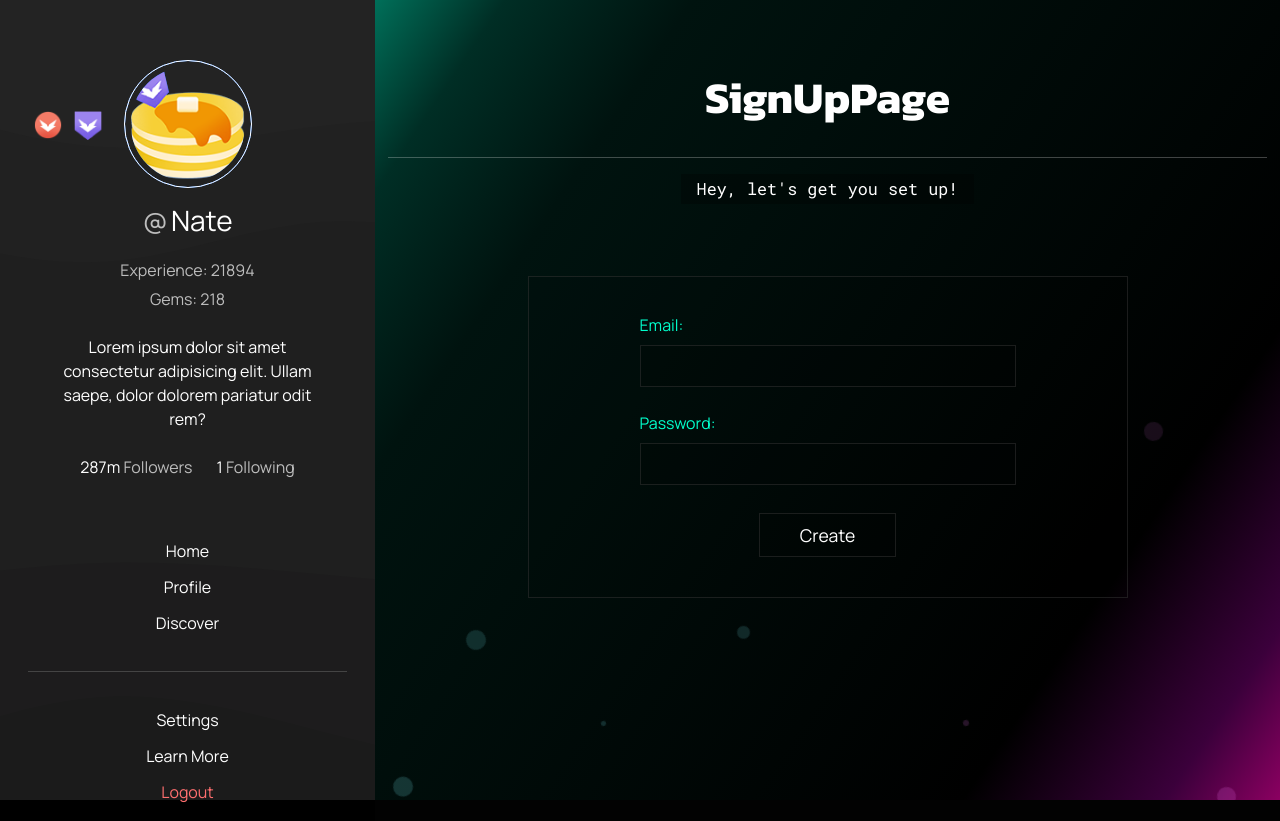
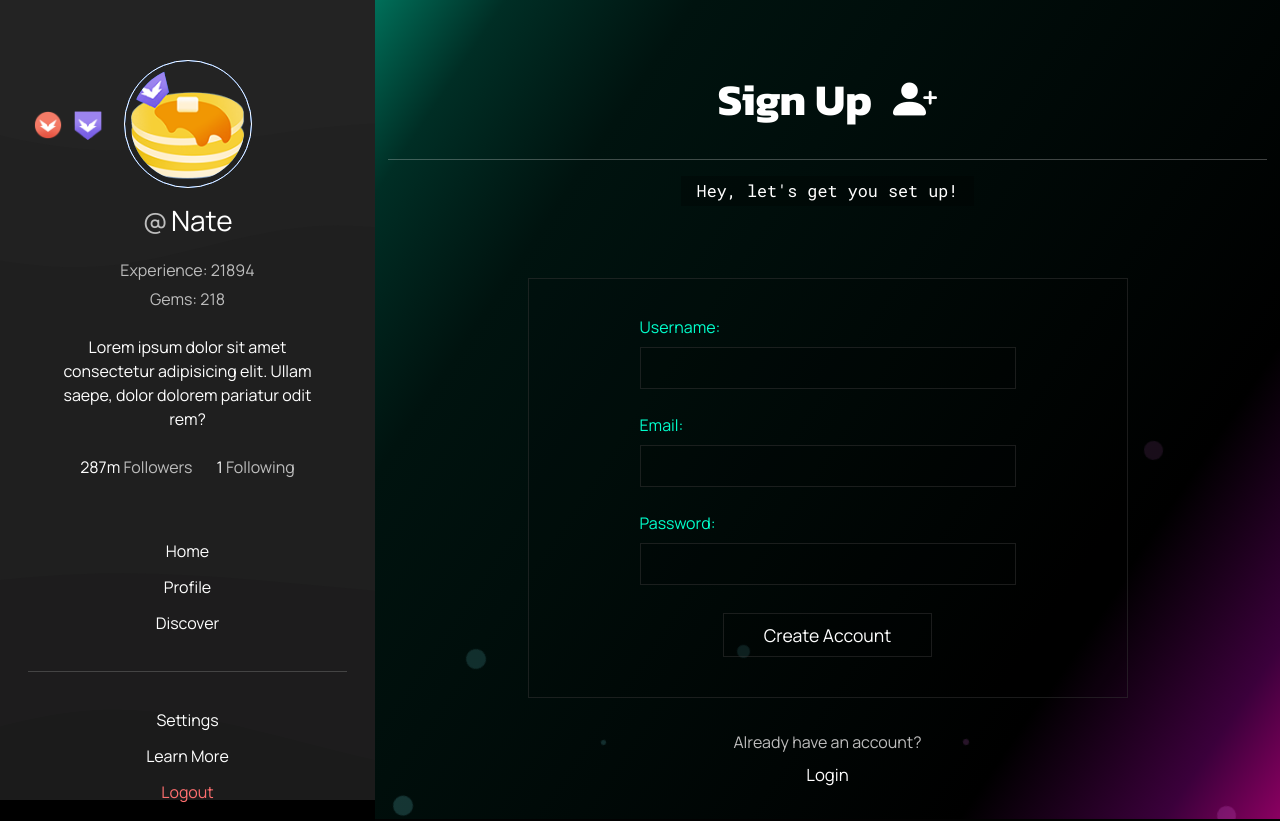
Before and after one commit to TDG-Org/Statue-Status, a React (Create React App) app in the folder client/: page /sign-up in a window 1280 px wide. Shown: the top 821 px of the page. Built offline with nearby package versions, Linux system fonts and the light colour scheme.

Commit message:
setting up re enter pass input field

```diff
--- a/client/src/pages/SignUp/SignUpPage.jsx
+++ b/client/src/pages/SignUp/SignUpPage.jsx
@@ -19,8 +19,19 @@ const SignUpPage = () => {
 
   const content = "Hey, let's get you set up!";
 
+  const [isPassEmpty, setIsPassEmpty] = useState(true);
+
   // Fading in Elements
   const elements = [
+     // Username
+    {
+      element:
+              <div className="signup-sect">
+                <p>Username:</p>
+                <input className="signup-input" type="text" />
+              </div>,
+      id: 1
+    },
      // Email
     {
       element:
@@ -28,28 +39,36 @@ const SignUpPage = () => {
                 <p>Email:</p>
                 <input className="signup-input" type="email" />
               </div>,
-      id: 1
+      id: 2
     },
     // Password
     {
       element:
               <div className="signup-sect">
                 <p>Password:</p>
-                <input className="signup-input" type="password" />
+                <input className="signup-input signup-input-pass" type="password" />
               </div>,
-      id: 2
+      id: 3
     },
     // Button
     {
       element:
               <div className="signup-button-wrapper">
                 <button className="signup-btn">
-                  Create
+                  Create Account
                 </button>
               </div>,
-      id: 3
+      id: 4
     }
   ];
+
+  // Function to check if pass is empty to let user reEnter
+  function displayReEnterPass() {
+    if (document.querySelector(".signup-input-pass")?.value != "") {
+      setIsPassEmpty(false);
+    } else setIsPassEmpty(true);
+  }
+
   const [opacities, setOpacities] = useState(elements.map(() => 0));
 
   useEffect(() => {
@@ -64,9 +83,13 @@ const SignUpPage = () => {
     });
   }, []);
 
+  useEffect(() => {
+    displayReEnterPass();
+  }, [document.querySelector(".signup-input-pass")?.value]);
+
   return (
     <div className="SignUpPage page">
-      <h1>SignUpPage</h1>
+      <h1>Sign Up <i className="bi bi-person-plus-fill"></i></h1>
       <hr />
 
       <div className="container">
@@ -84,6 +107,16 @@ const SignUpPage = () => {
         ))}
         </div>
 
+        <p className="create-acc-message">Already have an account?</p>
+        <div className="create-acc-btn-wrapper">
+          <Link
+            className="create-acc-btn"
+            to="/login"
+          >
+            Login
+          </Link>
+        </div>
+
       </div>
 
       <Flares />
```
